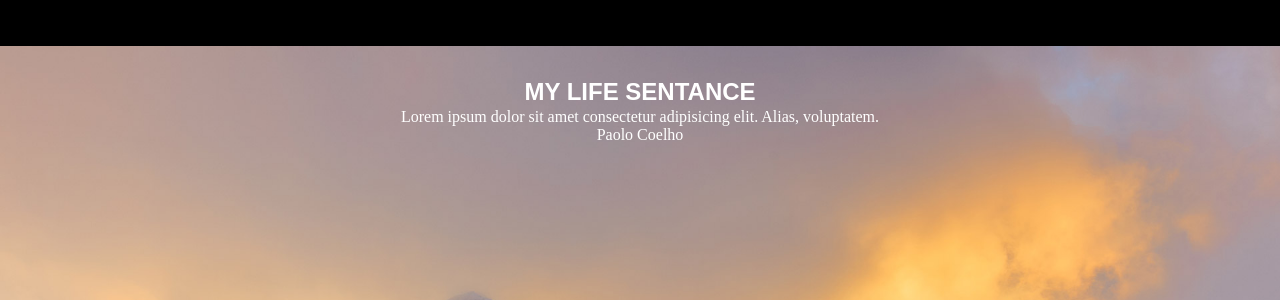
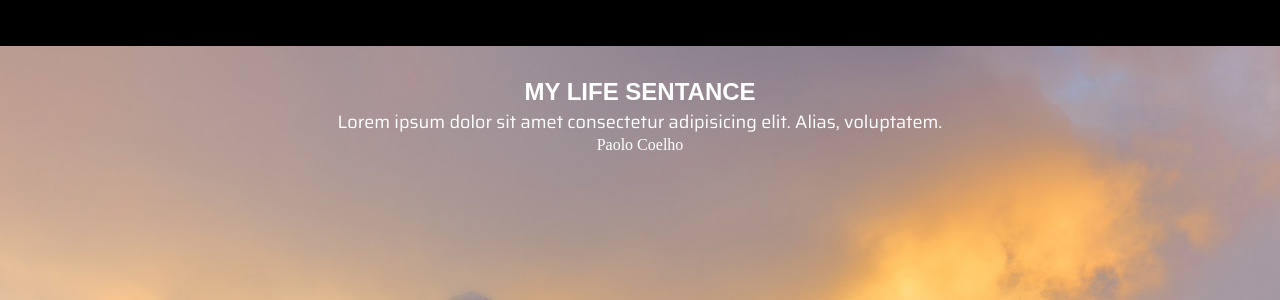
Before and after one commit to adrianghub/project_front_vol.2, a PHP site: page / in a window 1280 px wide. Shown: the part 3288-3588 px from the top of the page. Run offline with PHP 8.4, Linux system fonts and the light colour scheme; some web fonts are replaced.

Commit message:
feat: add styles to paragraph elements in motto

```diff
--- a/css/style.css
+++ b/css/style.css
@@ -535,7 +535,14 @@ header > * {
   line-height: 32px;
 }
 
+.motto__paragraph {
+  font-family: 'Saira', sans-serif;
+  font-size: 18px;
+};
 
+.motto__author {
+  font-size: 12px;
+}
 
 section {
   min-height: 100vh;
```
